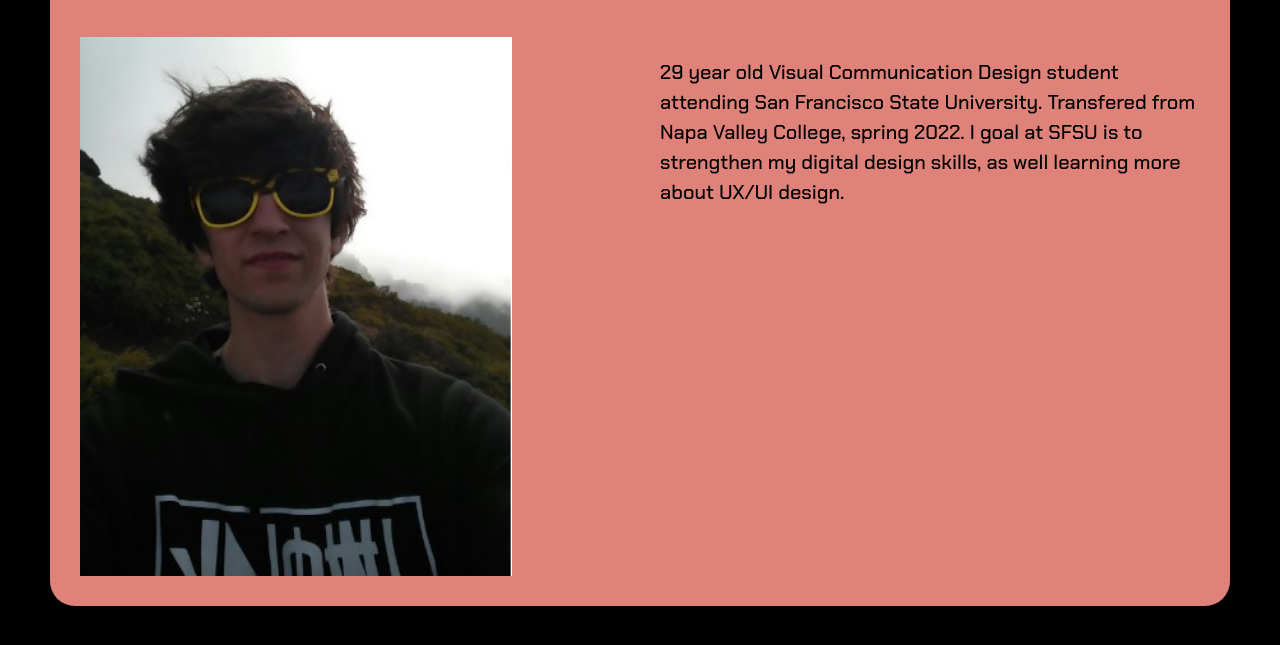
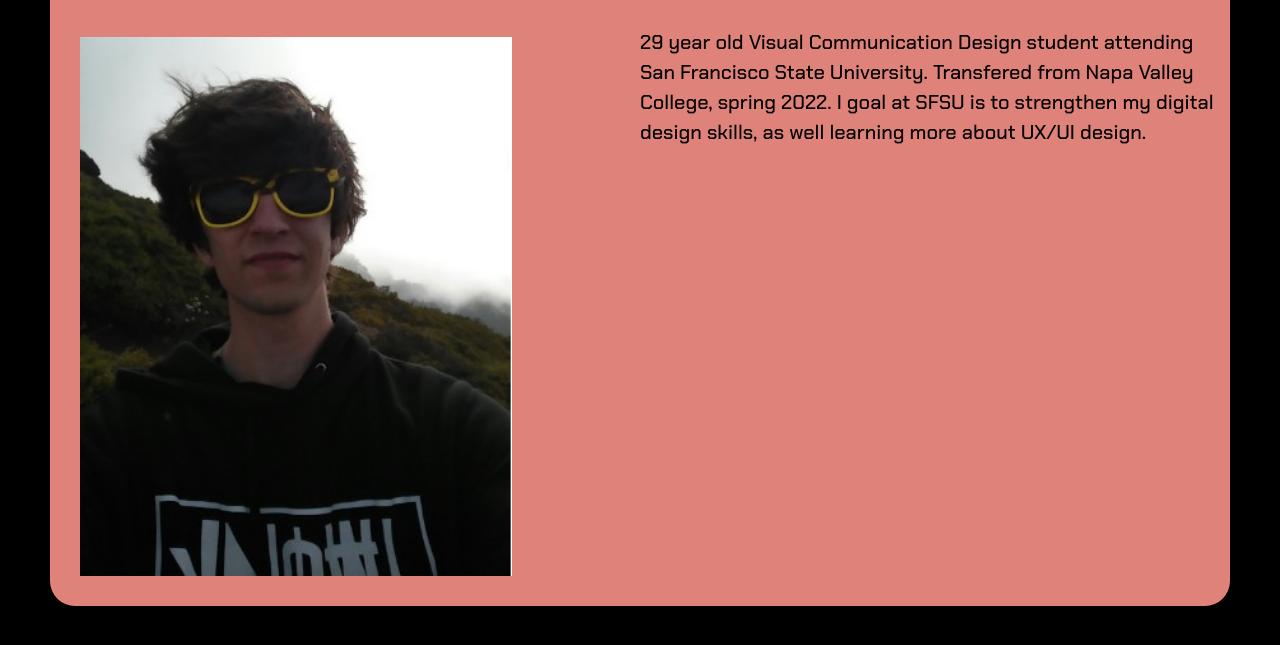
Before and after one commit to ItsKiskae/Project_1, a plain HTML site: page bio.html in a window 1280 px wide. Shown: the part 197-842 px from the top of the page. Drawn offline with nearby package versions, Linux system fonts and the light colour scheme.

Commit message:
Update bio.html

```diff
--- a/bio.html
+++ b/bio.html
@@ -17,9 +17,10 @@
                font-size: 20px;
           }
 
-h1{
+          h1 {
                padding-left: 8vh;
           }
+
           /* Style the container*/
           .container {
                border-radius: 25px;
@@ -27,16 +28,20 @@ h1{
                padding: 10px;
                margin: 50px;
 
-
           }
 
           /* two columns that float next to each other */
-          .column {
+          .column-left {
                float: left;
                width: 50%;
                margin-top: 10px;
                padding: 20px;
 
+          }
+
+          .column-right {
+               float: left;
+               width: 50%;
           }
 
           .row:after {
@@ -80,10 +85,10 @@ h1{
                <h1>Gabe Kalogiannis</h1>
           </div>
           <div class="row">
-           <div class="column">
+               <div class="column-left">
                     <img src="assets\img\bio_img\me.png" style="width:80%">
                </div>
-           <div class="column">
+               <div class="column-right">
                     <p>29 year old Visual Communication Design student attending San Francisco State University. Transfered from Napa Valley College, spring 2022. I goal at SFSU is to strengthen my digital design skills, as well learning more about
                          UX/UI design.</p>
                </div>
```
Lines whose indentation alone changed are shown as unchanged.
